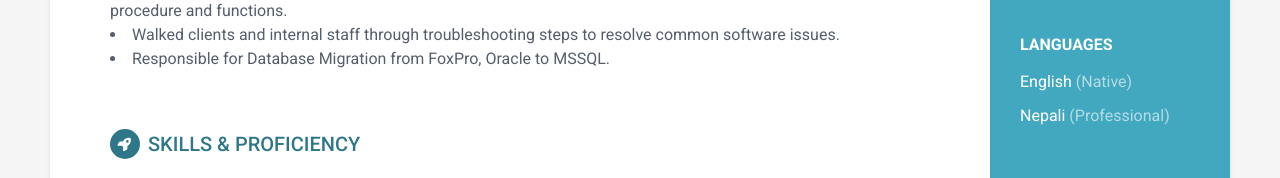
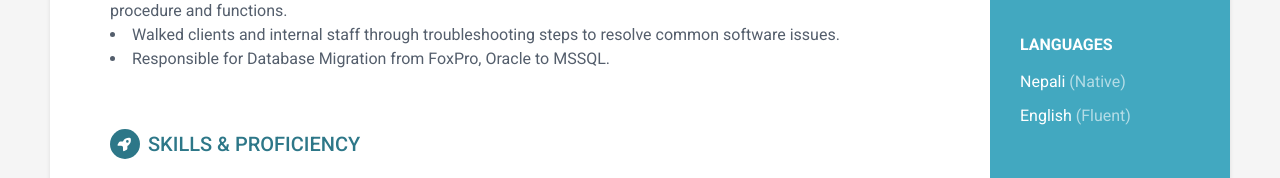
Before and after one commit to anil-chhetri/anil-chhetri.github.io, a plain HTML site: page index.html in a window 1280 px wide. Shown: the part 889-1067 px from the top of the page. Drawn offline with Linux system fonts and the light colour scheme.

Commit message:
fixed errors

```diff
--- a/index.html
+++ b/index.html
@@ -56,8 +56,8 @@
             <div class="languages-container container-block">
                 <h2 class="container-block-title">Languages</h2>
                 <ul class="list-unstyled interests-list">
-                    <li>English <span class="lang-desc">(Native)</span></li>
-                    <li>Nepali <span class="lang-desc">(Professional)</span></li>
+                    <li>Nepali <span class="lang-desc">(Native)</span></li>
+                    <li>English <span class="lang-desc">(Fluent)</span></li>
                     <!-- <li>Spanish <span class="lang-desc">(Professional)</span></li> -->
                 </ul>
             </div><!--//interests-->
```
